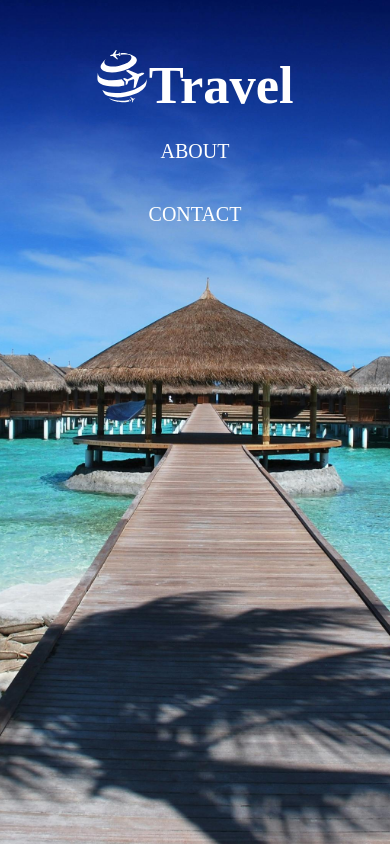
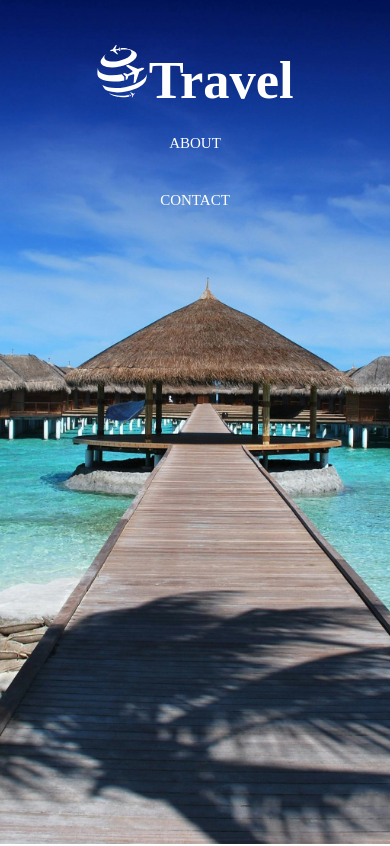
Before and after one commit to In28m/baigiamasis, a React (Vite) app: page / in a window 390 px wide. Shown: the top 846 px of the page. Built offline with nearby package versions, Linux system fonts and the light colour scheme; a web font is replaced by a local one.

Commit message:
koreguotas home page prisitaikymas

```diff
--- a/src/Components/Home/home.scss
+++ b/src/Components/Home/home.scss
@@ -70,11 +70,12 @@ nav a:hover::after {
 @media only screen and (min-width: 348px) and (max-width: 1180px) {
     .container {
         padding: 15px;
+        height: 100vh;
     }
 
     .travelLogo {
-        font-size: 25px;
-        margin-top: 30px;
+        font-size: 20px;
+        margin-top: 25px;
         display: flex;
         flex-direction: column;
         align-items: center;
@@ -89,13 +90,7 @@ nav a:hover::after {
         display: block;
         margin: 10px 0;
         padding: 15px;
-        font-size: 20px;
-    }
-
-    nav a::after {
-        top: 0;
-        left: 50%;
-        transform: translateX(-50%);
+        font-size: 15px;
     }
 
     nav a::after {
@@ -110,6 +105,7 @@ nav a:hover::after {
         align-items: center;
         margin-bottom: 50px;
         padding-top: 720px;
+        bottom: 30px;
     }
 
     .btn {
```
